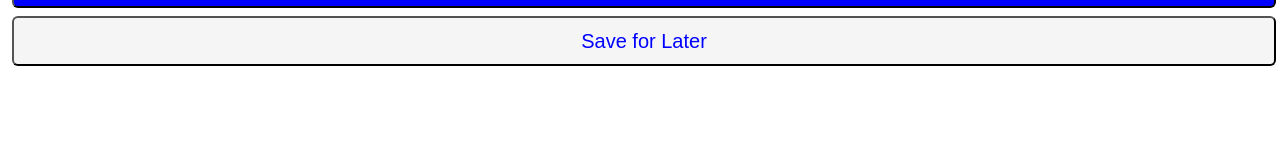
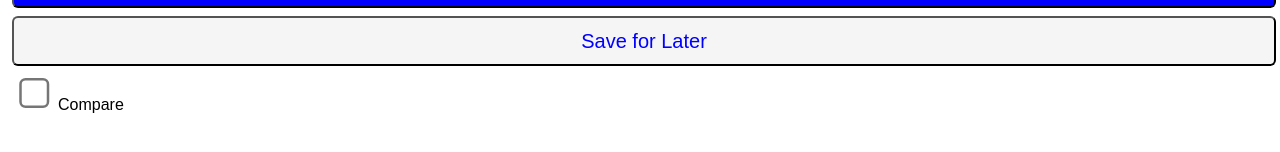
Before and after one commit to bestbuyclone/CostShippingProtection, a React app: page / in a window 1280 px wide. Shown: the part 360-512 px from the top of the page. Built offline with nearby package versions, Linux system fonts and the light colour scheme.

Commit message:
adds compare checkbox

```diff
--- a/src/components/App.js
+++ b/src/components/App.js
@@ -74,6 +74,9 @@ class App extends Component {
                         <button className='save-for-later'>Save for Later</button>
 
                     </div>
+                    <div>
+                        <input id='checkbox' type='checkbox' />Compare
+                    </div>
                 </div>
             </div>
         )
--- a/src/components/styles.css
+++ b/src/components/styles.css
@@ -128,3 +128,8 @@ img {
 #price, #monthly {
     font-weight: bold
 }
+
+
+input[type=checkbox] {
+    zoom: 2.5;
+}
--- a/src/index.js
+++ b/src/index.js
@@ -1,5 +1,5 @@
 import React from 'react'
-import ReactDOM from 'react-dom'
+import { render } from 'react-dom'
 import App from './components/App'
 
-ReactDOM.render(<App />, document.getElementById('root'))
+render(<App />, document.getElementById('root'))
```
